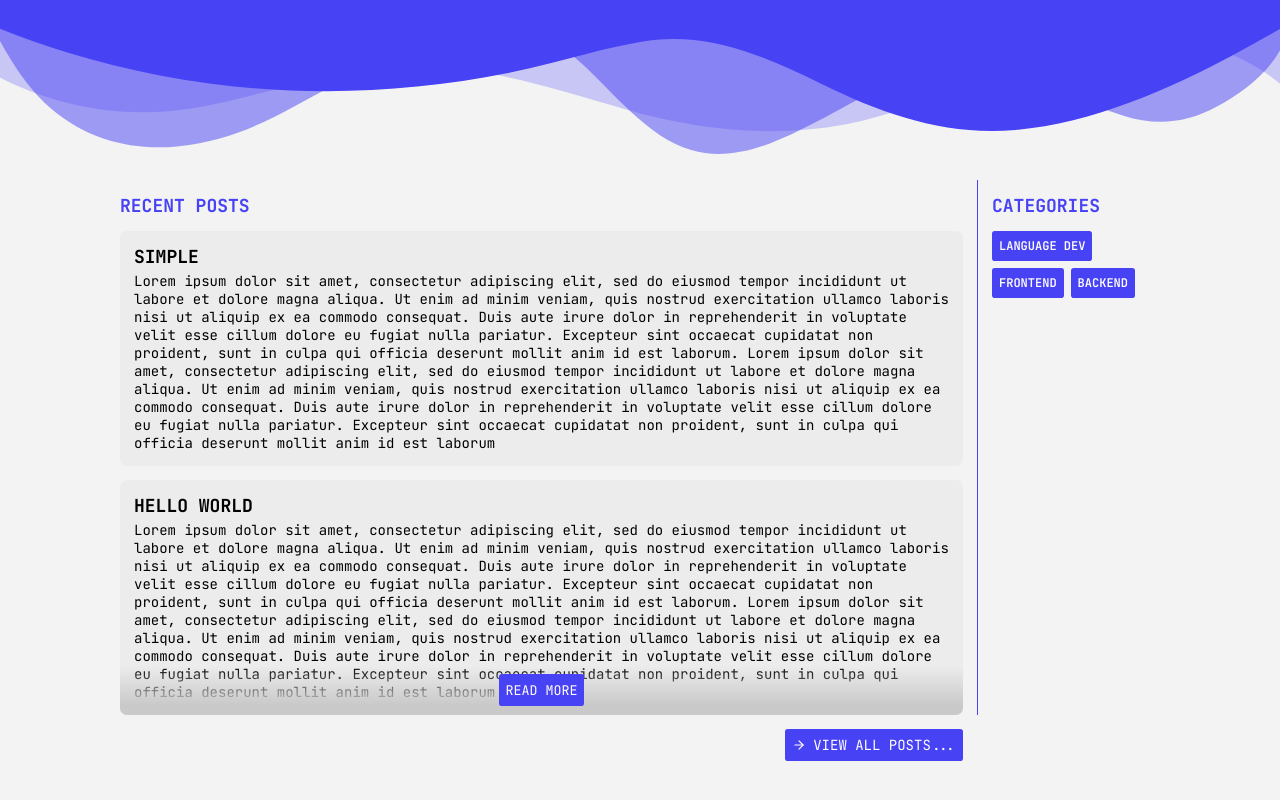
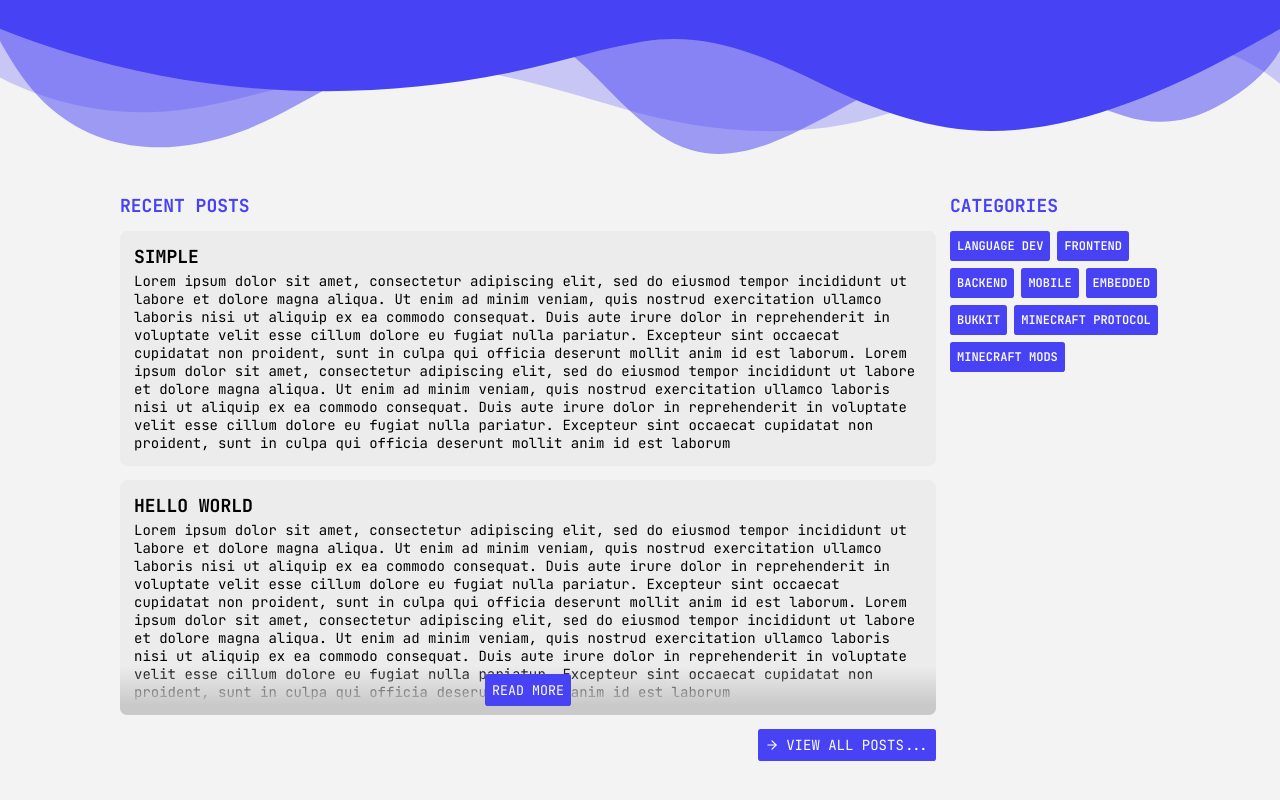
Before and after one commit to aripiprazole/gabx.io, a Next.js app: page / in a window 1280 px wide. Shown: the part 456-1256 px from the top of the page. Before the commit the page ends 1231 px from the top, so only its background shows below. Built offline with nearby package versions, Linux system fonts and the light colour scheme.

Commit message:
refactor: use separated components to Post feature

```diff
--- a/src/components/Posts/Posts.styles.ts
+++ /dev/null
@@ -1,162 +0,0 @@
-import styled from 'styled-components';
-
-export const Container = styled.div`
-  display: grid;
-  grid-template:
-    'posts'    'divisory' 'sidebar'
-    'view-all' 'divisory' 'view-all';
-  grid-template-columns: 1fr 1px 12rem;
-  gap: 1rem;
-
-  flex: 1;
-`;
-
-export const Title = styled.h1`
-  color: #4842f5;
-
-  font-size: 18px;
-  text-transform: uppercase;
-
-  margin: 1rem 0;
-`;
-
-export const Main = styled.main`
-  ul {
-    display: flex;
-    flex-direction: column;
-    gap: 1rem;
-  }
-`;
-
-export const Footer = styled.footer`
-  display: flex;
-`;
-
-export const ViewAll = styled.a`
-  margin-left: auto;
-  padding: 0.5rem;
-
-  display: flex;
-  align-items: center;
-  gap: 0.5rem;
-
-  border-radius: 0.2rem;
-  cursor: pointer;
-
-  background: #4842f5;
-  color: #fefefe;
-
-  transition: 100ms;
-
-  text-transform: uppercase;
-
-  :hover {
-    opacity: 1;
-    transform: scale(1.05);
-  }
-`;
-
-export const Post = styled.div<{simple: boolean}>`
-  position: relative;
-
-  display: flex;
-  flex-direction: column;
-  gap: 0.3rem;
-
-  background: #ececec;
-  min-height: 15rem;
-  padding: 1rem;
-
-  border-radius: 0.5rem;
-
-  cursor: pointer;
-
-  h2 {
-    text-transform: uppercase;
-    font-size: 18px;
-
-    font-weight: 800;
-  }
-
-  p {
-    flex: 1;
-  }
-`;
-
-export const ReadMore = styled.div`
-  position: absolute;
-  bottom: 0;
-  left: 0;
-  right: 0;
-
-  display: flex;
-
-  width: 100%;
-  height: 3.5rem;
-
-  background: linear-gradient(180deg, rgba(196, 196, 196, 0) 0%, #c9c9c9 80%),
-  transparent;
-
-  border-bottom-left-radius: 0.5rem;
-  border-bottom-right-radius: 0.5rem;
-`;
-
-export const ReadMoreButton = styled.button`
-  width: fit-content;
-  margin: auto;
-
-  padding: 0.5rem;
-
-  outline: none;
-  border: none;
-  border-radius: 0.2rem;
-  cursor: pointer;
-
-  background: #4842f5;
-  color: #fefefe;
-
-  transition: 100ms;
-
-  text-transform: uppercase;
-
-  :hover {
-    opacity: 1;
-    transform: scale(1.05);
-  }
-`;
-
-export const Separator = styled.span`
-  background: #4842f5;
-`;
-
-export const CategorySidebar = styled.nav`
-  ul {
-    display: flex;
-    flex-wrap: wrap;
-    gap: 0.5rem;
-
-    li button {
-      display: block;
-      padding: 0.5rem;
-
-      outline: none;
-      border: none;
-      border-radius: 0.2rem;
-      cursor: pointer;
-
-      background: #4842f5;
-      color: #fefefe;
-
-      transition: 100ms;
-
-      font-size: 12px;
-      font-weight: 600;
-      text-transform: uppercase;
-
-      :hover {
-        opacity: 1;
-        transform: scale(1.05);
-      }
-    }
-  }
-`;
--- a/src/components/Posts/Posts.tsx
+++ /dev/null
@@ -1,80 +0,0 @@
-import React from 'react';
-
-import Link from 'next/link';
-
-import {FiArrowRight} from 'react-icons/fi';
-
-import {
-  CategorySidebar,
-  Container,
-  Post,
-  Main,
-  ReadMore,
-  Separator,
-  ViewAll,
-  Footer,
-  ReadMoreButton,
-  Title,
-} from './Posts.styles';
-
-export type Post = {
-  readonly title: string,
-  readonly preview: string,
-  readonly simple?: boolean,
-  readonly latestEditDate?: Date,
-}
-
-export type PostsProps = {
-  readonly posts: Post[],
-};
-
-const Posts = ({posts}: PostsProps) => {
-  return (
-    <Container id='posts'>
-      <Main>
-        <Title>Recent posts</Title>
-
-        <ul>
-          {posts.map(({
-            title,
-            preview,
-            simple = false,
-            latestEditDate,
-          }, index) => (
-            <li key={index}>
-              <Post simple={simple}>
-                <h2>{title}</h2>
-                <p>{preview}</p>
-                {!simple && (
-                  <ReadMore>
-                    <ReadMoreButton>Read more</ReadMoreButton>
-                  </ReadMore>
-                )}
-              </Post>
-            </li>
-          ))}
-        </ul>
-      </Main>
-
-      <Separator />
-
-      <CategorySidebar>
-        <Title>Categories</Title>
-
-        <ul>
-          <li><button>Language Dev</button></li>
-          <li><button>Frontend</button></li>
-          <li><button>Backend</button></li>
-        </ul>
-      </CategorySidebar>
-
-      <Footer>
-        <Link href='/posts'>
-          <ViewAll><FiArrowRight /> View all posts...</ViewAll>
-        </Link>
-      </Footer>
-    </Container>
-  );
-};
-
-export default Posts;
--- a/src/pages/index.tsx
+++ b/src/pages/index.tsx
@@ -9,7 +9,7 @@ import {FiAtSign, FiBook, FiHome, FiPackage, FiUser} from 'react-icons/fi';
 import styled from 'styled-components';
 
 import Navbar from '~/components/Navbar/Navbar';
-import Posts from '~/components/Posts/Posts';
+import PostPreview from '~/post/PostPreview/PostPreview';
 
 // eslint-disable-next-line max-len
 const PREVIEW = 'Lorem ipsum dolor sit amet, consectetur adipiscing elit, sed do eiusmod tempor incididunt ut labore et dolore magna aliqua. Ut enim ad minim veniam, quis nostrud exercitation ullamco laboris nisi ut aliquip ex ea commodo consequat. Duis aute irure dolor in reprehenderit in voluptate velit esse cillum dolore eu fugiat nulla pariatur. Excepteur sint occaecat cupidatat non proident, sunt in culpa qui officia deserunt mollit anim id est laborum. Lorem ipsum dolor sit amet, consectetur adipiscing elit, sed do eiusmod tempor incididunt ut labore et dolore magna aliqua. Ut enim ad minim veniam, quis nostrud exercitation ullamco laboris nisi ut aliquip ex ea commodo consequat. Duis aute irure dolor in reprehenderit in voluptate velit esse cillum dolore eu fugiat nulla pariatur. Excepteur sint occaecat cupidatat non proident, sunt in culpa qui officia deserunt mollit anim id est laborum';
@@ -62,7 +62,7 @@ const Home: NextPage = () => {
       </Waves>
 
       <Main>
-        <Posts
+        <PostPreview
           posts={[
             {title: 'Simple', preview: PREVIEW, simple: true},
             {title: 'Hello world', preview: PREVIEW},
--- /dev/null
+++ b/src/post/Categories/Categories.styles.ts
@@ -0,0 +1,33 @@
+import styled from 'styled-components';
+
+export const Container = styled.nav`
+  ul {
+    display: flex;
+    flex-wrap: wrap;
+    gap: 0.5rem;
+
+    li button {
+      display: block;
+      padding: 0.5rem;
+
+      outline: none;
+      border: none;
+      border-radius: 0.2rem;
+      cursor: pointer;
+
+      background: #4842f5;
+      color: #fefefe;
+
+      transition: 100ms;
+
+      font-size: 12px;
+      font-weight: 600;
+      text-transform: uppercase;
+
+      :hover {
+        opacity: 1;
+        transform: scale(1.05);
+      }
+    }
+  }
+`;
--- /dev/null
+++ b/src/post/Categories/Categories.tsx
@@ -0,0 +1,24 @@
+import React from 'react';
+
+import {Title} from '../Post.styles';
+import {Container} from './Categories.styles';
+
+export type CategoriesProps = {
+  readonly categories: string[],
+};
+
+const Categories = ({categories}: CategoriesProps) => {
+  return (
+    <Container>
+      <Title>Categories</Title>
+
+      <ul>
+        {categories.map((category, index) => (
+          <li key={index}><button>{category}</button></li>
+        ))}
+      </ul>
+    </Container>
+  );
+};
+
+export default Categories;
--- /dev/null
+++ b/src/post/Post.styles.ts
@@ -0,0 +1,10 @@
+import styled from 'styled-components';
+
+export const Title = styled.h1`
+  color: #4842f5;
+
+  font-size: 18px;
+  text-transform: uppercase;
+
+  margin: 1rem 0;
+`;
--- /dev/null
+++ b/src/post/PostComponent/PostComponent.styles.ts
@@ -0,0 +1,70 @@
+import styled from 'styled-components';
+
+export const Container = styled.div<{simple: boolean}>`
+  position: relative;
+
+  display: flex;
+  flex-direction: column;
+  gap: 0.3rem;
+
+  background: #ececec;
+  min-height: 15rem;
+  padding: 1rem;
+
+  border-radius: 0.5rem;
+
+  cursor: pointer;
+
+  h2 {
+    text-transform: uppercase;
+    font-size: 18px;
+
+    font-weight: 800;
+  }
+
+  p {
+    flex: 1;
+  }
+`;
+
+export const Footer = styled.footer`
+  position: absolute;
+  bottom: 0;
+  left: 0;
+  right: 0;
+
+  display: flex;
+
+  width: 100%;
+  height: 3.5rem;
+
+  background: linear-gradient(180deg, rgba(196, 196, 196, 0) 0%, #c9c9c9 80%),
+  transparent;
+
+  border-bottom-left-radius: 0.5rem;
+  border-bottom-right-radius: 0.5rem;
+`;
+
+export const ReadMore = styled.button`
+  width: fit-content;
+  margin: auto;
+
+  padding: 0.5rem;
+
+  outline: none;
+  border: none;
+  border-radius: 0.2rem;
+  cursor: pointer;
+
+  background: #4842f5;
+  color: #fefefe;
+
+  transition: 100ms;
+
+  text-transform: uppercase;
+
+  :hover {
+    opacity: 1;
+    transform: scale(1.05);
+  }
+`;
--- /dev/null
+++ b/src/post/PostComponent/PostComponent.tsx
@@ -0,0 +1,30 @@
+import React from 'react';
+
+import {Container, Footer, ReadMore} from './PostComponent.styles';
+
+export type Post = {
+  readonly title: string,
+  readonly preview: string,
+  readonly simple?: boolean,
+  readonly latestEditDate?: Date,
+}
+
+export type PostComponentProps = {
+  readonly post: Post;
+}
+
+const PostComponent = ({post}: PostComponentProps) => {
+  return (
+    <Container simple={post.simple ?? false}>
+      <h2>{post.title}</h2>
+      <p>{post.preview}</p>
+      {!post.simple && (
+        <Footer>
+          <ReadMore>Read more</ReadMore>
+        </Footer>
+      )}
+    </Container>
+  );
+};
+
+export default PostComponent;
--- /dev/null
+++ b/src/post/PostPreview/PostPreview.styles.ts
@@ -0,0 +1,48 @@
+import styled from 'styled-components';
+
+export const Container = styled.div`
+  display: grid;
+  grid-template:
+    'posts'    'sidebar'
+    'view-all' 'view-all';
+  grid-template-columns: 1fr 15rem;
+  gap: 1rem;
+
+  flex: 1;
+`;
+
+export const Main = styled.main`
+  ul {
+    display: flex;
+    flex-direction: column;
+    gap: 1rem;
+  }
+`;
+
+export const Footer = styled.footer`
+  display: flex;
+`;
+
+export const ViewAll = styled.a`
+  margin-left: auto;
+  padding: 0.5rem;
+
+  display: flex;
+  align-items: center;
+  gap: 0.5rem;
+
+  border-radius: 0.2rem;
+  cursor: pointer;
+
+  background: #4842f5;
+  color: #fefefe;
+
+  transition: 100ms;
+
+  text-transform: uppercase;
+
+  :hover {
+    opacity: 1;
+    transform: scale(1.05);
+  }
+`;
--- /dev/null
+++ b/src/post/PostPreview/PostPreview.tsx
@@ -0,0 +1,54 @@
+import React from 'react';
+
+import Link from 'next/link';
+
+import {FiArrowRight} from 'react-icons/fi';
+
+import {Container, Main, ViewAll, Footer} from './PostPreview.styles';
+import {Title} from '../Post.styles';
+
+import Categories from '~/post/Categories/Categories';
+import PostComponent, {Post} from '~/post/PostComponent/PostComponent';
+
+export type PostPreviewProps = {
+  readonly posts: Post[],
+};
+
+const PostPreview = ({posts}: PostPreviewProps) => {
+  return (
+    <Container id='posts'>
+      <Main>
+        <Title>Recent posts</Title>
+
+        <ul>
+          {posts.map((post, index) => (
+            <li key={index}>
+              <PostComponent post={post} />
+            </li>
+          ))}
+        </ul>
+      </Main>
+
+      <Categories
+        categories={[
+          'Language Dev',
+          'Frontend',
+          'Backend',
+          'Mobile',
+          'Embedded',
+          'Bukkit',
+          'Minecraft Protocol',
+          'Minecraft Mods',
+        ]}
+      />
+
+      <Footer>
+        <Link href='/posts'>
+          <ViewAll><FiArrowRight /> View all posts...</ViewAll>
+        </Link>
+      </Footer>
+    </Container>
+  );
+};
+
+export default PostPreview;
```
